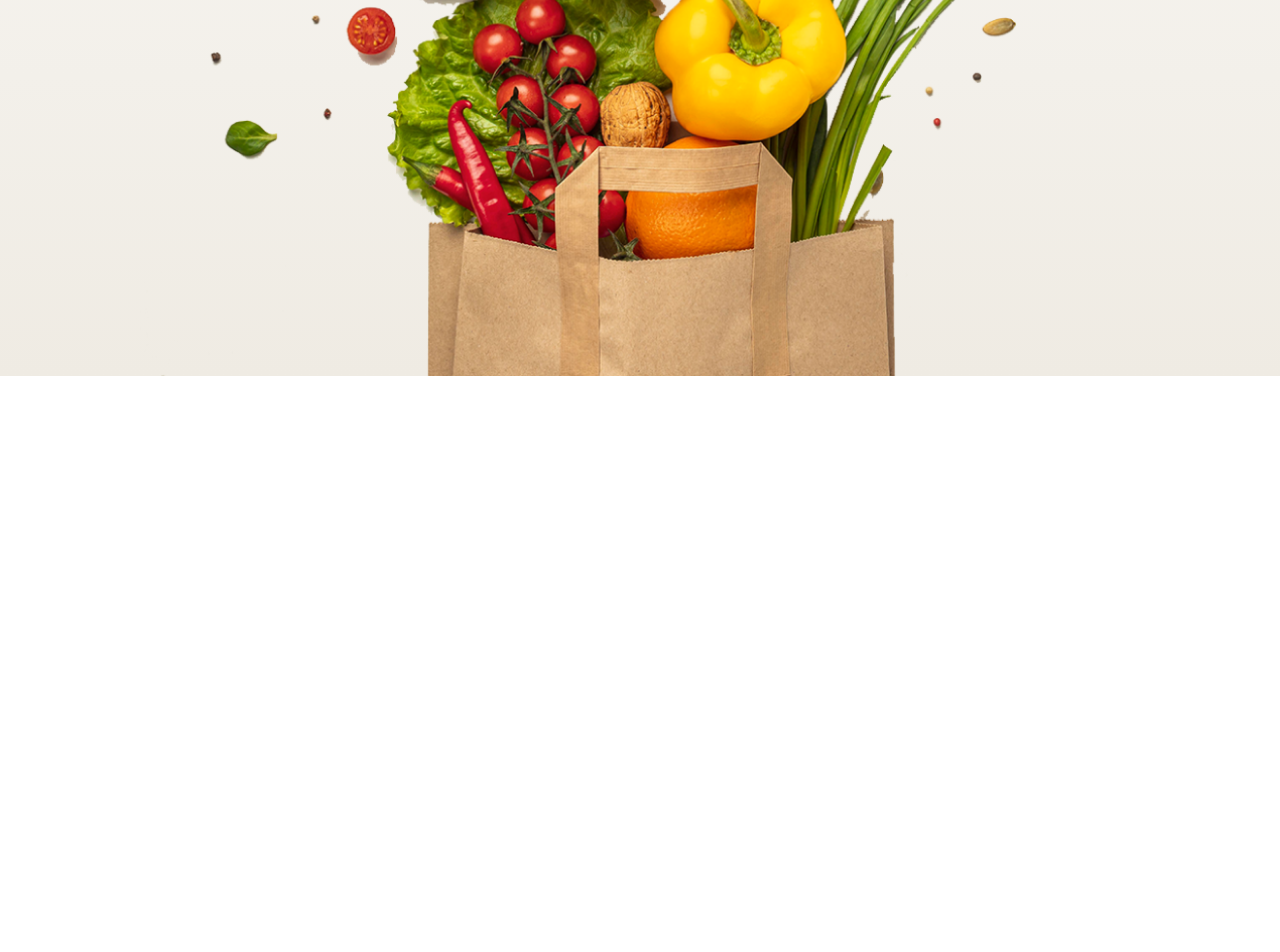
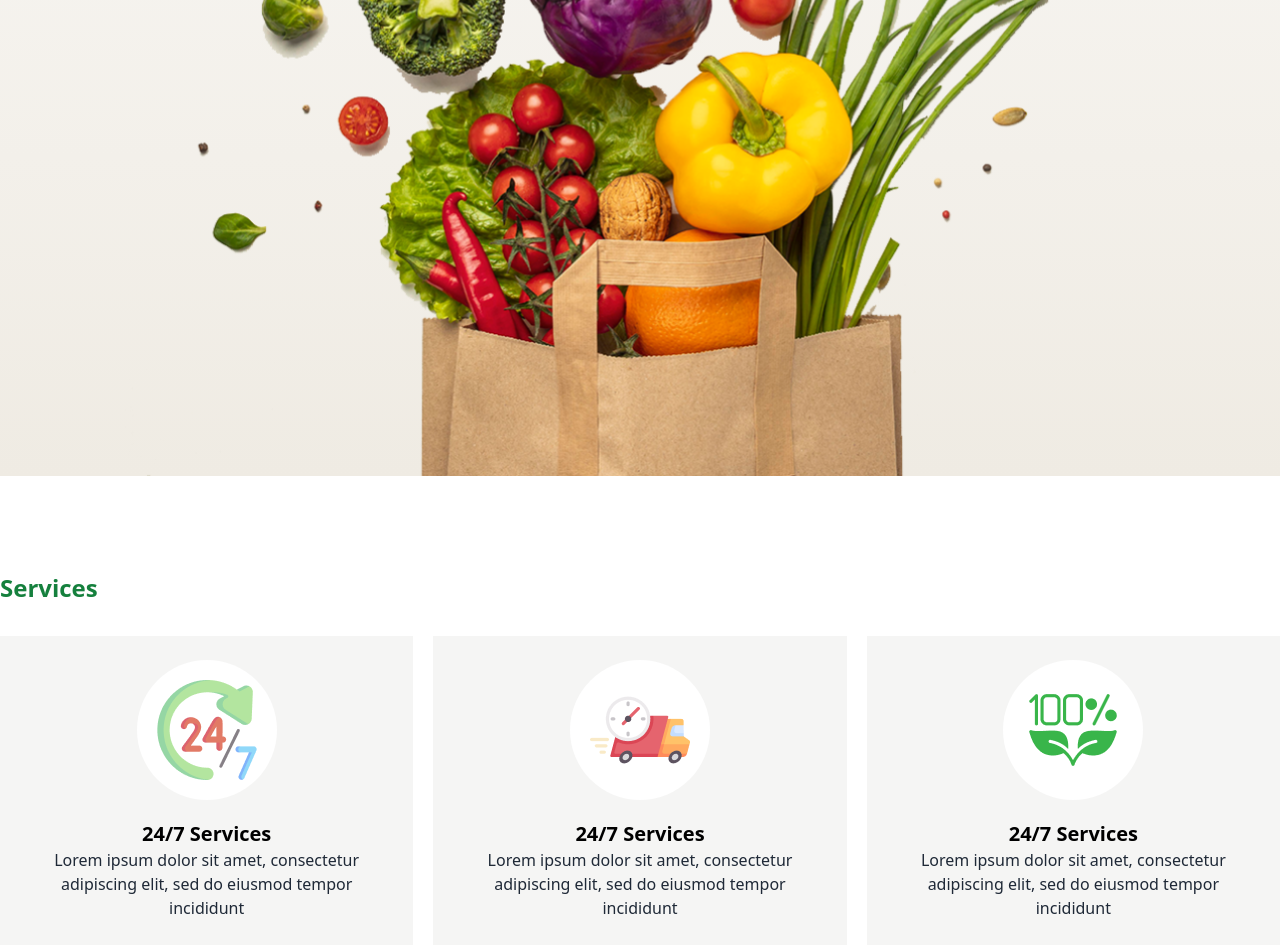
Before and after one commit to Farhan41229/Nature-s-Platter, a plain HTML site: page index.html in a window 1280 px wide. Shown: the part 826-1778 px from the top of the page. Drawn offline with nearby package versions, Linux system fonts and the light colour scheme.

Commit message:
Completed the Services section

```diff
--- a/index.html
+++ b/index.html
@@ -54,9 +54,11 @@
   </head>
   <body>
     <!-- Header section -->
-    <header class="lg:px-[140px] header">
+    <header class="lg:my-6 header font-sora">
       <!-- Navbar Section -->
-      <nav class="flex justify-between items-center">
+      <nav
+        class="flex justify-between items-center container mx-auto py-[14px] lg: border-b border-green-700/50 md:border-none"
+      >
         <div>
           <img src="./Images/logo-header.png" alt="" class="hidden lg:block" />
           <img
@@ -84,16 +86,85 @@
         </div>
       </nav>
       <!-- Banner section -->
-      <section class="flex flex-col gap-8 text-center lg:mt-24">
-        <h1 class="text-6xl">Freshness You Can <br> Count On, Prices You’ll Love!</h1>
-        <p>
+      <section
+        class="flex flex-col gap-8 text-center lg:mt-24 mt-12 container mx-auto"
+      >
+        <h1 class="text-3xl lg:text-6xl font-bold">
+          Freshness <span class="text-green-700">You Can</span> <br />
+          <span class="text-green-700">Count</span> On, Prices You’ll Love!
+        </h1>
+        <p class="w-[349px] mx-auto">
           Shop your daily essentials at unbeatable prices. From fresh produce to
-          pantry <br> staples, we’ve got you covered every day!
+          pantry <br />
+          staples, we’ve got you covered every day!
         </p>
-        <img src="./Images/hero-vegetables.png" alt="" />
+        <img
+          src="./Images/hero-vegetables.png"
+          alt=""
+          class="w-[1030px] mx-auto"
+        />
       </section>
     </header>
     <!-- Main Section -->
-     <main class="my-24 h-96"></main>
+    <main class="container mx-auto">
+      <!-- Services Section -->
+      <section class="my-24 px-4 space-y-8 lg:px-0">
+        <h1 class="text-2xl font-bold text-green-700">Services</h1>
+        <!-- Card Container -->
+        <div class="grid grid-cols-1 gap-5 md:grid-cols-2 lg:grid-cols-3">
+          <!-- Card 1 -->
+          <div
+            class="w-full h-[308.61px] bg-stone-100 flex flex-col justify-center items-center text-center gap-5 p-7"
+          >
+            <!-- Image Content -->
+            <div class="bg-white p-5 rounded-full">
+              <img src="./Images/service.png" alt="" />
+            </div>
+            <!-- Text Content -->
+            <div>
+              <h1 class="text-xl text-black font-bold">24/7 Services</h1>
+              <p>
+                Lorem ipsum dolor sit amet, consectetur adipiscing elit, sed do
+                eiusmod tempor incididunt
+              </p>
+            </div>
+          </div>
+          <!-- Card 2 -->
+          <div
+            class="w-full h-[308.61px] bg-stone-100 flex flex-col justify-center items-center text-center gap-5 p-7"
+          >
+            <!-- Image Content -->
+            <div class="bg-white p-5 rounded-full">
+              <img src="./Images/delivery.png" alt="" />
+            </div>
+            <!-- Text Content -->
+            <div>
+              <h1 class="text-xl text-black font-bold">24/7 Services</h1>
+              <p>
+                Lorem ipsum dolor sit amet, consectetur adipiscing elit, sed do
+                eiusmod tempor incididunt
+              </p>
+            </div>
+          </div>
+          <!-- Card 3 -->
+          <div
+            class="w-full h-[308.61px] bg-stone-100 flex flex-col justify-center items-center text-center gap-5 p-7"
+          >
+            <!-- Image Content -->
+            <div class="bg-white p-5 rounded-full">
+              <img src="./Images/healthy.png" alt="" />
+            </div>
+            <!-- Text Content -->
+            <div>
+              <h1 class="text-xl text-black font-bold">24/7 Services</h1>
+              <p>
+                Lorem ipsum dolor sit amet, consectetur adipiscing elit, sed do
+                eiusmod tempor incididunt
+              </p>
+            </div>
+          </div>
+        </div>
+      </section>
+    </main>
   </body>
 </html>
```
